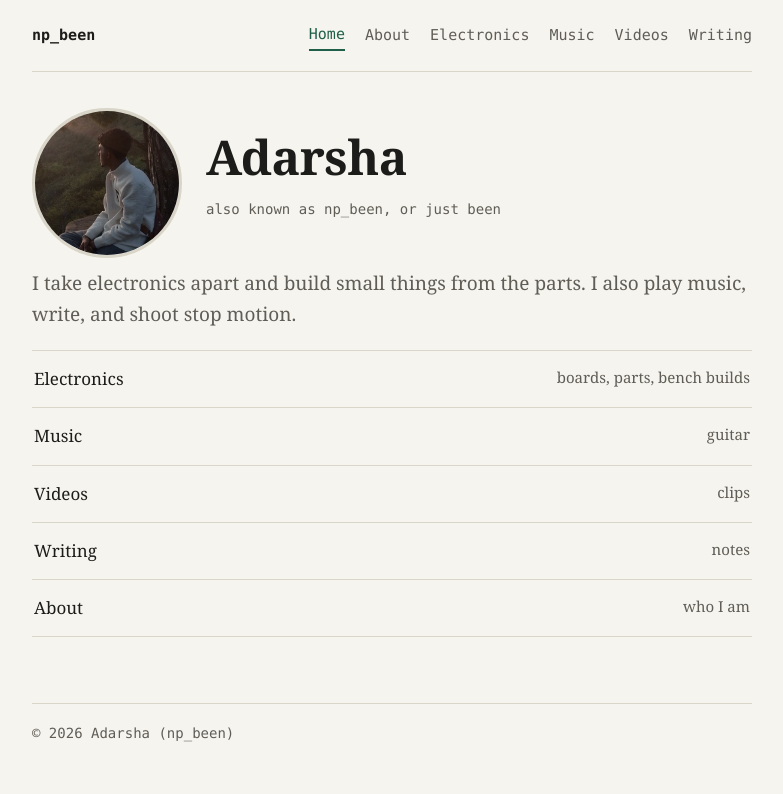
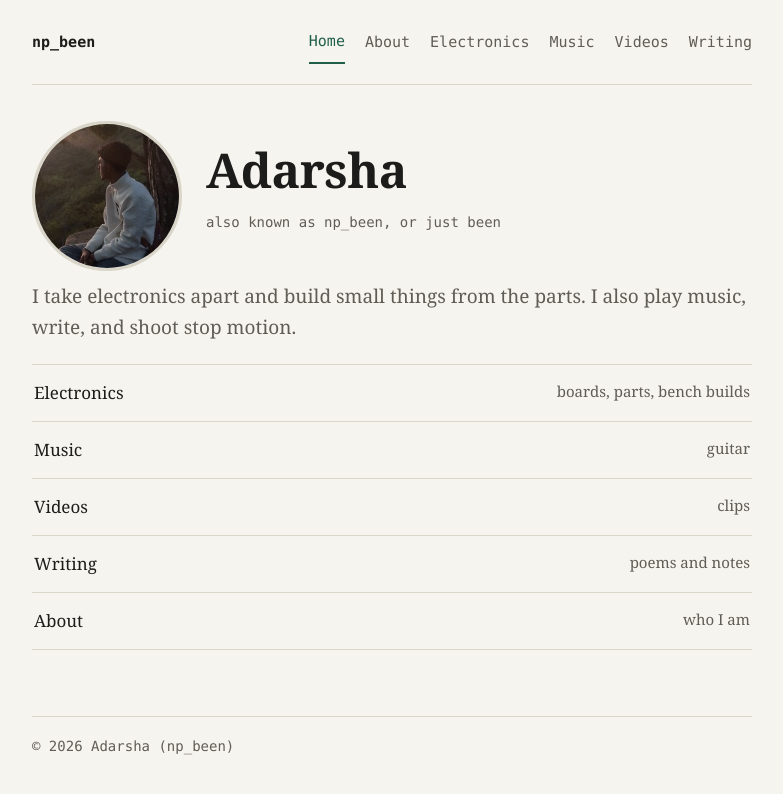
Before and after one commit to adarshadada/adarshakobio, a plain HTML site: page index.html in a window 1280 px wide. Shown: the whole page, without its empty margins (248-1031 px from the left). Drawn offline with Linux system fonts and the light colour scheme.

Commit message:
Unzip site files

```diff
--- a/css/style.css
+++ b/css/style.css
@@ -36,3 +36,55 @@ dialog::backdrop{background:rgba(0,0,0,.85)}
 dialog img{max-width:94vw;max-height:88vh;display:block}
 dialog button{display:block;margin:0 0 8px auto;background:var(--bg);color:var(--text);border:1px solid var(--line);border-radius:2px;padding:6px 12px;font:14px ui-monospace,Menlo,Consolas,monospace;cursor:pointer}
 footer{margin:56px 0 30px;padding-top:18px;border-top:1px solid var(--line);font-size:14px;color:var(--muted)}
+
+html{-webkit-text-size-adjust:100%}
+body{padding:env(safe-area-inset-top) env(safe-area-inset-right) env(safe-area-inset-bottom) env(safe-area-inset-left);overflow-wrap:break-word}
+img,video{max-width:100%;height:auto}
+.post-body{white-space:pre-line;font-size:18px;line-height:1.75}
+article{margin-bottom:44px}
+article h2{margin-top:36px}
+label{display:block;font:14px ui-monospace,Menlo,Consolas,monospace;color:var(--muted);margin:18px 0 6px}
+input,textarea{width:100%;font:16px/1.5 Georgia,serif;padding:12px;border:1px solid var(--line);background:var(--bg);color:var(--text);border-radius:2px}
+textarea{min-height:280px;resize:vertical}
+input:focus,textarea:focus,.btn:focus-visible,nav a:focus-visible{outline:2px solid var(--accent);outline-offset:2px}
+.row{display:flex;gap:10px;flex-wrap:wrap;margin-top:14px}
+.btn{min-height:44px;padding:0 18px;border:1px solid var(--accent);background:var(--accent);color:var(--bg);font:15px ui-monospace,Menlo,Consolas,monospace;border-radius:2px;cursor:pointer}
+.btn.alt{background:transparent;color:var(--accent)}
+.item{display:flex;justify-content:space-between;align-items:center;gap:12px;flex-wrap:wrap;padding:12px 0;border-bottom:1px solid var(--line)}
+code{font:15px ui-monospace,Menlo,Consolas,monospace}
+nav a{min-height:44px;display:inline-flex;align-items:center}
+@media (max-width:600px){
+  body{font-size:16px}
+  main{padding-top:22px}
+  nav{gap:0 16px;padding:14px 0}
+  nav .id{flex-basis:100%;min-height:40px}
+  .avatar{width:120px;height:120px}
+  .gal{grid-template-columns:repeat(2,1fr);gap:14px}
+  figcaption{font-size:13px}
+  .links a{flex-direction:column;gap:2px;min-height:56px;justify-content:center}
+  .vid,.single,.photo{max-width:100%}
+  .post-body{font-size:17px}
+  .btn{flex:1 1 140px}
+}
+[hidden]{display:none!important}
+:root{--bad:#b3261e}
+@media (prefers-color-scheme:dark){:root:not([data-theme="light"]){--bad:#ff8a80}}
+.bad{color:var(--bad)}
+.pre{white-space:pre-line}
+.single .photo{margin:0 0 6px}
+.ahead{display:flex;justify-content:space-between;align-items:center;padding:18px 0;border-bottom:1px solid var(--line)}
+.bar{position:sticky;top:0;z-index:5;background:var(--bg);padding:12px 0;border-bottom:1px solid var(--line);display:flex;gap:10px;flex-wrap:wrap;align-items:center}
+.bar .meta{margin-right:auto}
+.block,.sub{border:1px solid var(--line);border-radius:2px;padding:4px 14px 14px;margin:16px 0}
+.sub{margin:12px 0;padding-bottom:6px}
+.bh{display:flex;justify-content:space-between;align-items:center;gap:10px;flex-wrap:wrap;padding-top:10px}
+.bh .row{margin:0}
+.btn.sm{min-height:36px;padding:0 12px;font-size:14px}
+.chk{display:flex!important;align-items:center;gap:10px;margin:16px 0}
+.chk input{width:auto}
+textarea.tall{min-height:200px}
+.thumb{max-width:140px;max-height:100px;display:block;margin:8px 0 0;border:1px solid var(--line)}
+input[type=file]{padding:8px 0;border:0;font-size:14px}
+details{margin-top:18px}summary{cursor:pointer;color:var(--accent)}
+ol{padding-left:22px}
+@media (max-width:600px){.bar .btn{flex:1 1 40%}}
--- /dev/null
+++ b/data/content.js
@@ -0,0 +1,209 @@
+// Edited by admin.html. You can also edit by hand.
+window.SITE = {
+  "name": "Adarsha",
+  "handle": "np_been",
+  "footer": "© {year} Adarsha (np_been)",
+  "pages": [
+    {
+      "slug": "home",
+      "title": "Home",
+      "showTitle": false,
+      "blocks": [
+        {
+          "type": "profile",
+          "image": "images/avatar.jpg",
+          "alt": "Adarsha sitting by a pine tree at sunset",
+          "name": "Adarsha",
+          "subtitle": "also known as np_been, or just been"
+        },
+        {
+          "type": "lead",
+          "text": "I take electronics apart and build small things from the parts. I also play music, write, and shoot stop motion."
+        },
+        {
+          "type": "links",
+          "items": [
+            {
+              "label": "Electronics",
+              "desc": "boards, parts, bench builds",
+              "page": "electronics"
+            },
+            {
+              "label": "Music",
+              "desc": "guitar",
+              "page": "music"
+            },
+            {
+              "label": "Videos",
+              "desc": "clips",
+              "page": "videos"
+            },
+            {
+              "label": "Writing",
+              "desc": "poems and notes",
+              "page": "writing"
+            },
+            {
+              "label": "About",
+              "desc": "who I am",
+              "page": "about"
+            }
+          ]
+        }
+      ]
+    },
+    {
+      "slug": "about",
+      "title": "About",
+      "showTitle": true,
+      "blocks": [
+        {
+          "type": "image",
+          "src": "images/about.jpg",
+          "alt": "Adarsha standing outdoors in a grey jacket and sunglasses",
+          "caption": ""
+        },
+        {
+          "type": "text",
+          "text": "I’m Adarsha. Online I go by np_been, or been.\n\nI don’t keep to one hobby. Electronics is where I spend the most time: opening up old boards, reading the markings on the parts, and reusing what still works. Music, writing and stop motion fill the rest.\n\nThis site is where I keep photos and clips of what I make."
+        }
+      ]
+    },
+    {
+      "slug": "electronics",
+      "title": "Electronics",
+      "showTitle": true,
+      "blocks": [
+        {
+          "type": "lead",
+          "text": "Salvaged boards, kits and loose parts from my desk. Tap a photo to enlarge it."
+        },
+        {
+          "type": "gallery",
+          "items": [
+            {
+              "src": "images/board.jpg",
+              "alt": "Plywood board with a copper coil, audio jack and red wires, beside a blue speaker",
+              "caption": "A homemade build on a plywood board: a coil of copper wire, a 3.5 mm audio jack and long red wires, with a small Bluetooth speaker next to it."
+            },
+            {
+              "src": "images/fm.jpg",
+              "alt": "FM transmitter circuit board held in a hand",
+              "caption": "A small FM transmitter board with a microphone, held up for scale."
+            },
+            {
+              "src": "images/psu.jpg",
+              "alt": "Yellow power supply circuit board",
+              "caption": "A power supply board from a salvaged appliance, with transformers and large capacitors."
+            },
+            {
+              "src": "images/rx.jpg",
+              "alt": "Green receiver circuit board with colored wires",
+              "caption": "A remote-control receiver board marked HY-040R, with wires attached."
+            },
+            {
+              "src": "images/rx2.jpg",
+              "alt": "Red receiver circuit board with antenna wire",
+              "caption": "The other side of the same receiver board, with the antenna wire and switch."
+            },
+            {
+              "src": "images/fet.jpg",
+              "alt": "MOSFET held between two fingers",
+              "caption": "FQA11N90 power MOSFET in a TO-3P package."
+            },
+            {
+              "src": "images/diode.jpg",
+              "alt": "Close-up of a TO-220 rectifier",
+              "caption": "A rectifier in a TO-220 package, taken off a board."
+            },
+            {
+              "src": "images/cap.jpg",
+              "alt": "Samxon capacitor in a palm",
+              "caption": "A 180 µF 500 V electrolytic capacitor."
+            },
+            {
+              "src": "images/parts.jpg",
+              "alt": "Small electronic components on a metal surface",
+              "caption": "Loose resistors, transistors and a capacitor after desoldering."
+            }
+          ]
+        },
+        {
+          "type": "note",
+          "text": "These photos are not instructions. Mains-powered boards and large capacitors can hurt you."
+        }
+      ]
+    },
+    {
+      "slug": "music",
+      "title": "Music",
+      "showTitle": true,
+      "blocks": [
+        {
+          "type": "lead",
+          "text": "I play electric guitar."
+        },
+        {
+          "type": "image",
+          "src": "images/guitar.jpg",
+          "alt": "Adarsha playing a black electric guitar",
+          "caption": ""
+        },
+        {
+          "type": "heading",
+          "text": "Playing"
+        },
+        {
+          "type": "video",
+          "src": "videos/clip-245.mp4",
+          "poster": "images/poster-245.jpg",
+          "caption": "A short clip of me on the fretboard."
+        }
+      ]
+    },
+    {
+      "slug": "videos",
+      "title": "Videos",
+      "showTitle": true,
+      "blocks": [
+        {
+          "type": "lead",
+          "text": "Clips from the bench and elsewhere. Stop motion projects will be added here."
+        },
+        {
+          "type": "video",
+          "src": "videos/clip-2680.mp4",
+          "poster": "images/poster-2680.jpg",
+          "caption": "A longer clip from my workspace."
+        },
+        {
+          "type": "video",
+          "src": "videos/clip-245.mp4",
+          "poster": "images/poster-245.jpg",
+          "caption": "Guitar practice."
+        }
+      ]
+    },
+    {
+      "slug": "writing",
+      "title": "Writing",
+      "showTitle": true,
+      "blocks": [
+        {
+          "type": "lead",
+          "text": "Poems and notes."
+        },
+        {
+          "type": "posts",
+          "items": [
+            {
+              "title": "The Island of Choices",
+              "date": "2026-11-22",
+              "body": "Away from the mountains,\nNear to a fountain,\nThere lies a tale to uncover,\nAnd a world to discover.\n\nThere lies a boy with dreams which are wild,\nAnd he can’t stop acting like a child.\nHe wants to sail away,\nWhere the tides await.\nHe wants to sail away,\nWhere the worlds end.\n\nHe stops near an island,\nWhich is shaped like a trident.\nHe takes a glance,\nAnd thinks it’s his chance.\n\nThe boat drifts slow, the sun burns low,\nHis strength feels less than it did before.\nHis hands feel light, his stomach tight,\nThe day feels longer than the night.\n\nHe sees the shore, so close, so near,\nAnd hope begins to mix with fear.\nHe thinks of food, of taking some,\nAnd leaving before the morning comes.\n\nThe thought feels wrong, yet feels so real,\nNeed can bend what hearts conceal.\nHe steps ahead, unsure what’s right,\nPulled by hunger, pulled by sight.\n\nHe spots a man made out of steel,\nThe boy asks for a meal.\nAnd the man makes a deal,\nThat the boy would never steal.\n\nHe sails again as the waves grow wide,\nCarrying the choice he holds inside.\nThe sea is calm, the night is near,\nAnd the boy moves forward without fear."
+            }
+          ]
+        }
+      ]
+    }
+  ]
+};
--- a/index.html
+++ b/index.html
@@ -2,31 +2,19 @@
 <html lang="en">
 <head>
 <meta charset="utf-8">
-<meta name="viewport" content="width=device-width, initial-scale=1">
-<title>Home | Adarsha (np_been)</title>
+<meta name="viewport" content="width=device-width, initial-scale=1, viewport-fit=cover">
+<title>Adarsha (np_been)</title>
 <link rel="icon" href="favicon.svg" type="image/svg+xml">
 <link rel="stylesheet" href="css/style.css">
 </head>
 <body>
 <div class="wrap">
-<nav><a class="id" href="index.html">np_been</a><a href="index.html" aria-current="page">Home</a><a href="about.html">About</a><a href="electronics.html">Electronics</a><a href="music.html">Music</a><a href="videos.html">Videos</a><a href="writing.html">Writing</a></nav>
-<main>
-<div class="profile">
-<img class="avatar" src="images/avatar.jpg" alt="Adarsha sitting by a pine tree at sunset">
-<div><h1>Adarsha</h1><p class="meta">also known as np_been, or just been</p></div>
+<nav id="nav"></nav>
+<main id="main"><noscript><p>This site needs JavaScript to show its pages.</p></noscript></main>
+<footer id="foot"></footer>
 </div>
-<p class="lead">I take electronics apart and build small things from the parts. I also play music, write, and shoot stop motion.</p>
-<ul class="links">
-<li><a href="electronics.html">Electronics <span>boards, parts, bench builds</span></a></li>
-<li><a href="music.html">Music <span>guitar</span></a></li>
-<li><a href="videos.html">Videos <span>clips</span></a></li>
-<li><a href="writing.html">Writing <span>notes</span></a></li>
-<li><a href="about.html">About <span>who I am</span></a></li>
-</ul>
-</main>
-<footer>&copy; <span id="year">2026</span> Adarsha (np_been)</footer>
-</div>
-
-<script src="js/main.js"></script>
+<dialog id="viewer"><button type="button">Close</button><img alt=""></dialog>
+<script src="data/content.js"></script>
+<script src="js/site.js"></script>
 </body>
 </html>
--- /dev/null
+++ b/js/site.js
@@ -0,0 +1,37 @@
+(function(){
+  'use strict';
+  function h(t,a){var e=document.createElement(t);a=a||{};Object.keys(a).forEach(function(k){var v=a[k];if(k==='class')e.className=v;else if(k in e)e[k]=v;else e.setAttribute(k,v);});for(var i=2;i<arguments.length;i++){[].concat(arguments[i]).forEach(function(c){if(c!=null&&c!==false&&c!=='')e.append(c);});}return e;}
+  var S=window.SITE,nav=document.getElementById('nav'),main=document.getElementById('main'),foot=document.getElementById('foot');
+  if(!S||!S.pages||!S.pages.length){main.textContent='The site content failed to load.';return;}
+  function paras(t,c){return String(t||'').split(/\n\s*\n/).filter(function(p){return p.trim();}).map(function(p){return h('p',{class:c},p.trim());});}
+  function fmt(d){var x=d?new Date(d+'T00:00:00'):null;return x&&!isNaN(x)?x.toLocaleDateString(undefined,{year:'numeric',month:'long',day:'numeric'}):'';}
+  var R={
+    profile:function(b){return h('div',{class:'profile'},b.image&&h('img',{class:'avatar',src:b.image,alt:b.alt||''}),h('div',{},h('h1',{},b.name||''),b.subtitle&&h('p',{class:'meta'},b.subtitle)));},
+    lead:function(b){return paras(b.text,'lead pre');},
+    heading:function(b){return h('h2',{},b.text||'');},
+    text:function(b){return paras(b.text,'pre');},
+    note:function(b){return h('p',{class:'meta pre'},b.text||'');},
+    image:function(b){return h('figure',{class:'single'},h('img',{class:'photo',src:b.src||'',alt:b.alt||''}),b.caption&&h('figcaption',{},b.caption));},
+    video:function(b){return h('div',{class:'vid'},h('video',{controls:true,preload:'metadata',playsInline:true,poster:b.poster||'',src:b.src||''}),b.caption&&h('p',{class:'meta'},b.caption));},
+    links:function(b){return h('ul',{class:'links'},(b.items||[]).map(function(i){return h('li',{},h('a',{href:'#'+i.page},i.label,h('span',{},i.desc||'')));}));},
+    gallery:function(b){return h('div',{class:'gal'},(b.items||[]).map(function(i){return h('figure',{},h('img',{src:i.src||'',alt:i.alt||'',loading:'lazy'}),i.caption&&h('figcaption',{},i.caption));}));},
+    posts:function(b){return (b.items||[]).slice().sort(function(a,c){return String(c.date).localeCompare(String(a.date));}).map(function(p){return h('article',{},h('h2',{},p.title||'Untitled'),fmt(p.date)&&h('p',{class:'meta'},fmt(p.date)),h('div',{class:'post-body'},p.body||''));});}
+  };
+  nav.append(h('a',{class:'id',href:'#'+S.pages[0].slug},S.handle||S.name));
+  S.pages.forEach(function(p){nav.append(h('a',{href:'#'+p.slug,'data-slug':p.slug},p.title));});
+  foot.textContent=String(S.footer||'').replace('{year}',new Date().getFullYear());
+  function route(){
+    var slug=decodeURIComponent(location.hash.slice(1));
+    var p=S.pages.filter(function(x){return x.slug===slug;})[0]||S.pages[0];
+    main.textContent='';
+    document.title=(p===S.pages[0]?'':p.title+' | ')+S.name+' ('+S.handle+')';
+    if(p.showTitle!==false)main.append(h('h1',{},p.title));
+    (p.blocks||[]).forEach(function(b){var f=R[b.type];if(f)[].concat(f(b)).forEach(function(n){if(n)main.append(n);});});
+    Array.prototype.forEach.call(nav.querySelectorAll('a[data-slug]'),function(a){if(a.dataset.slug===p.slug)a.setAttribute('aria-current','page');else a.removeAttribute('aria-current');});
+    window.scrollTo(0,0);
+  }
+  window.addEventListener('hashchange',route);route();
+  var dlg=document.getElementById('viewer'),big=dlg.querySelector('img');
+  main.addEventListener('click',function(e){var im=e.target.closest&&e.target.closest('.gal img');if(im){big.src=im.src;big.alt=im.alt;dlg.showModal();}});
+  dlg.addEventListener('click',function(e){if(e.target===dlg||e.target.tagName==='BUTTON')dlg.close();});
+})();
```
Also changed, not shown: admin.html (added, +53 -0 lines), js/admin.js (added, +149 -0 lines), 1 other file.
